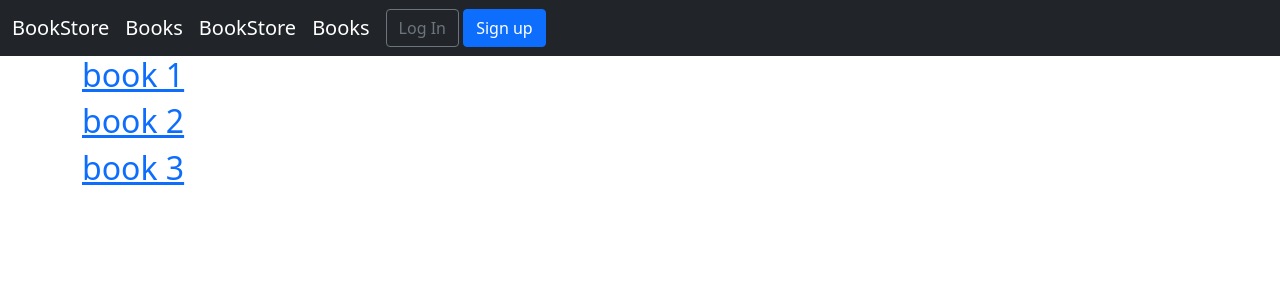
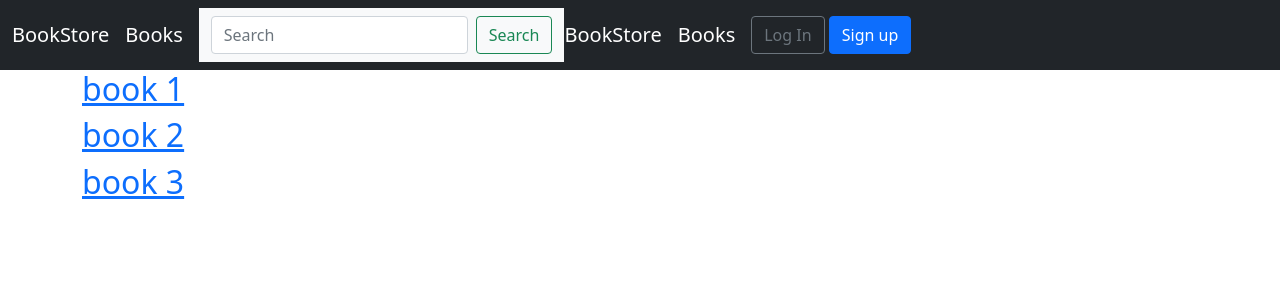
Before and after one commit to TUD-SDEV/lab-9-upload-hrincaradu, a Django app: page /books/ in a window 1280 px wide. Shown: the top 300 px of the page. Run offline with Django 3.2, Linux system fonts and the light colour scheme; data comes from the database, SQL or seed files in the repository.

Commit message:
lab9 part 5 commit

```diff
--- a/books/urls.py
+++ b/books/urls.py
@@ -1,8 +1,9 @@
 from django.urls import path
-from .views import BookListView, BookDetailView
+from .views import BookListView, BookDetailView, SearchResultsListView
 
 
 urlpatterns = [
     path('', BookListView.as_view(), name='book_list'),
     path('<uuid:pk>', BookDetailView.as_view(), name='book_detail'),
+    path('search/', SearchResultsListView.as_view(), name = 'search_results'),
 ]
--- a/books/views.py
+++ b/books/views.py
@@ -1,5 +1,6 @@
 from django.views.generic import ListView, DetailView
 from .models import Book
+from django.db.models import Q
 
 # Create your views here.
 class BookListView(ListView):
@@ -10,3 +11,17 @@ class BookListView(ListView):
 class BookDetailView(DetailView):
     model = Book
     template_name = 'books/book_detail.html'
+
+
+class SearchResultsListView(ListView):
+    model = Book
+    context_object_name = 'book_list'
+    template_name = 'books/search_results.html'
+
+
+    def get_queryset(self):
+        query = self.request.GET.get('q')
+        return Book.objects.filter(
+            Q(title__icontains=query) | Q(author__icontains=query)
+        )
+0
--- a/templates/base.html
+++ b/templates/base.html
@@ -24,6 +24,15 @@
         aria-controls="navbarSupportedContent" aria-expanded="false" aria-label="Toggle navigation">
         <span class="navbar-toggler-icon"></span>
       </button>
+      <nav class="navbar navbar-light bg-light">
+        <div class="container-fluid">
+        <form class="d-flex" action="{% url 'search_results' %}" method ="get">
+        <input name = "q" class="form-control me-2" type="search"
+        placeholder="Search" aria-label="Search">
+        <button class="btn btn-outline-success" type="submit">Search</button>
+        </form>
+        </div>
+        </nav>
       <div class="collapse navbar-collapse" id="navbarSupportedContent">
         <a class="navbar-brand" href = "{% url 'home' %}">BookStore</a>
         <a class="navbar-brand" href = "{% url 'book_list' %}">Books</a>
--- a/templates/books/book_list.html
+++ b/templates/books/book_list.html
@@ -3,7 +3,7 @@
 {% block content %}
 {% for book in object_list %}
 <div>
-<h2><a href="{% url 'book_detail' book.pk %}">{{ book.title }}</a></h2>
+<h2><a href="{{ book.get_absolute_url }}">{{ book.title }}</a></h2>
 </div>
 {% endfor %}
 {% endblock content %}
```
Also changed, not shown: books/models.py (+4 -4 lines), templates/books/search_results.html (added, +12 -0 lines).
